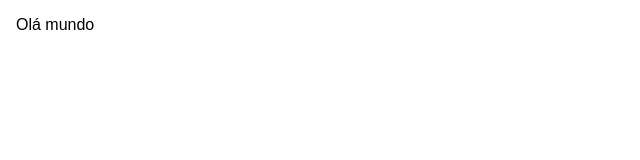
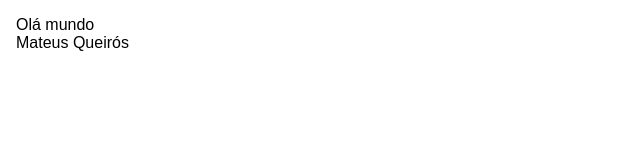
Before and after one commit to mateuscqueiros/react230124, a plain HTML site: page index.html in a window 1280 px wide. Shown: the whole page, without its empty margins (0-640 px from the left). Drawn offline with Linux system fonts and the light colour scheme.

Commit message:
Initial mqueiros

```diff
--- a/index.html
+++ b/index.html
@@ -15,6 +15,7 @@
   </head>
   <body>
     <div>Olá mundo</div>
+    <div>Mateus Queirós</div>
 
     <script src="assets/js/main.js"></script>
   </body>
```
